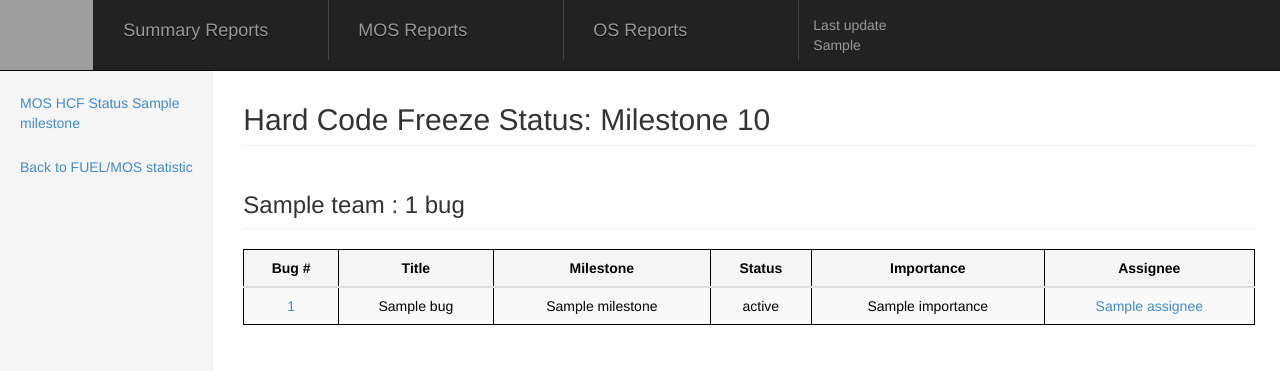
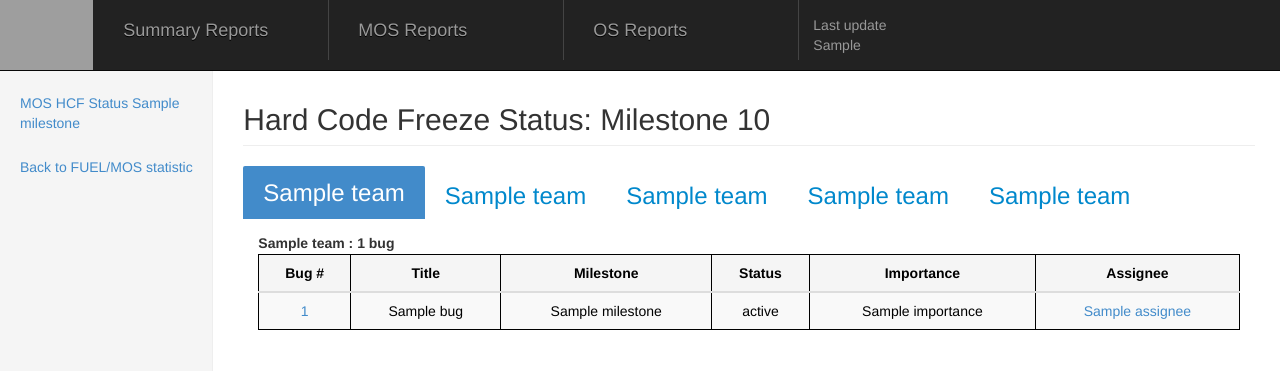
Before and after one commit to Mirantis/launchpad-reports-summary, a Flask app: template launchpad-reporting/templates/code_freeze_report.html in a window 1280 px wide. Shown: the top 371 px of the page. Run offline with Flask 2, Linux system fonts and the light colour scheme; the template is opened without the code that fills it: most values are stand-ins (such as "Sample title", 1, 10 or a date in 2020); parts of the project's set-up code (start-up, migrations or seed data) failed here and were passed over; some libraries are stand-ins or nearby versions; grey boxes are pictures that could not be loaded.

```diff
--- a/launchpad-reporting/collect_assignees.py
+++ b/launchpad-reporting/collect_assignees.py
@@ -5,9 +5,11 @@ import json
 import pymongo
 import os
 
+from db import db
+
 from launchpad.lpdata import LaunchpadData
 
-lpdata = LaunchpadData()
+lpdata = LaunchpadData(db=db)
 connection = pymongo.Connection()
 db = connection["assignees"]
 
--- a/launchpad-reporting/data.json
+++ b/launchpad-reporting/data.json
@@ -30,6 +30,7 @@
         "6.0": "66307"
     },
     "murano": {
+        "2015.1": "68454",
         "2014.2.1": "68074",
         "kilo-1": "67982",
         "kilo-2": "68076",
--- a/launchpad-reporting/main.py
+++ b/launchpad-reporting/main.py
@@ -170,8 +170,8 @@ def bug_trends(project_name, milestone_name):
 
 @app.route('/project/code_freeze_report/<milestone_name>/')
 def code_freeze_report(milestone_name):
-    milestones = db.milestones.find_one()["Milestone"]
-    teams = ["Fuel", "Partners", "mos-linux", "mos-openstack"]
+    milestones = db.bugs.milestones.find_one()["Milestone"]
+    teams = ["Fuel", "Partners", "mos-linux", "mos-openstack", "Unknown"]
     exclude_tags = ["devops", "docs", "fuel-devops", "experimental"]
 
     if milestone_name == "5.1.1":
@@ -265,8 +265,7 @@ def statistic_for_project_by_milestone(project_name, milestone_name):
 
 @app.route('/project/fuelplusmos/<milestone_name>/')
 def fuel_plus_mos_overview(milestone_name):
-
-    milestones = db.milestones.find_one()["Milestone"]
+    milestones = db.bugs.milestones.find_one()["Milestone"]
 
     subprojects = list(db.subprs)
     page_statistic = dict.fromkeys(subprojects)
--- a/launchpad-reporting/static/dashboard.css
+++ b/launchpad-reporting/static/dashboard.css
@@ -298,3 +298,74 @@ div.clock {
 	-webkit-border-radius: 0 0 3px 3px;
 	border-radius: 0 0 3px 3px;
 	}
+
+/*
+  Tabs
+  */
+
+.tabs input[type=radio] {
+    position: absolute;
+    top: -9999px;
+    left: -9999px;
+}
+
+.tabs {
+    float: none;
+    list-style: none;
+    position: relative;
+    padding: 0;
+
+}
+
+.tabs li {
+    float: left;
+}
+
+.tabs label {
+    display: block;
+    padding: 10px 20px;
+    border-radius: 2px 2px 0 0;
+    color: #08C;
+    font-size: 24px;
+    font-weight: normal;
+    background: rgba(255,255,255,0.2);
+    cursor: pointer;
+    position: relative;
+    top: 3px;
+    -webkit-transition: all 0.2s ease-in-out;
+    -moz-transition: all 0.2s ease-in-out;
+    -o-transition: all 0.2s ease-in-out;
+    transition: all 0.2s ease-in-out;
+}
+
+.tabs label:hover {
+    background: rgba(255,255,255,0.5);
+    top: 0;
+}
+
+[id^=tab]:checked + label {
+    background: #428bca;
+    color: white;
+    top: 0;
+}
+
+[id^=tab]:checked ~ [id^=tab-content] {
+    display: block;
+}
+
+.tab-content {
+    z-index: 2;
+    display: none;
+    text-align: left;
+    width: 100%;
+    font-size: 14px;
+    line-height: 140%;
+    padding-top: 10px;
+    background: white;
+    padding: 15px;
+
+    position: absolute;
+    top: 53px;
+    left: 0;
+    box-sizing: border-box;
+}
--- a/launchpad-reporting/templates/code_freeze_report.html
+++ b/launchpad-reporting/templates/code_freeze_report.html
@@ -24,10 +24,19 @@
     </ul>
 </div>
 
-{% for team in teams %}
-
-        <h3 class="page-header"><br>{{team}} : {{bugs[team]["count"]}} {% if bugs[team]["count"] == 1%}bug{%else%}bugs{%endif%}</h3>
-        <table class="sortable table table-striped" id="hcf_{{ team }}_table">
+<ul class="tabs">
+    {% for i in range(5) %}
+    <li>
+        {% if i==0 %}
+            <input type="radio" checked name="tabs" id="tab{{i}}">
+        {%else%}
+            <input type="radio" name="tabs" id="tab{{i}}">
+        {%endif%}
+        <label for="tab{{i}}">{{ teams[i] }}</label>
+        <div id="tab-content{{i}}" class="tab-content animated fadeIn">
+            <b>{{teams[i]}} : {{bugs[teams[i]]["count"]}} {% if bugs[teams[i]]["count"] == 1%}bug{%else%}bugs{%endif%}</b>
+                <br>
+                <table class="sortable table table-striped" id="hcf_Fuel_table">
                     <thead>
                         <tr>
                             <th>Bug #</th>
@@ -40,7 +49,7 @@
                     </thead>
                     <tbody>
 
-            {% for b in bugs[team]["bugs"] %}
+                    {% for b in bugs[teams[i]]["bugs"] %}
                     <tr class="bug_row" id="{{ b.id }}">
                         <td><a href="{{ b.web_link }}">{{ b.id }}</a></td>
                         <td>{{ b.title }}</td>
@@ -52,6 +61,9 @@
                     {% endfor %}
                   </tbody>
                 </table>
+        </div>
+    </li>
     {% endfor %}
+</ul>
 
 {% endblock %}
--- a/launchpad-reporting/templates/layout.html
+++ b/launchpad-reporting/templates/layout.html
@@ -34,6 +34,19 @@
             $(document).ready(function(){
                 $("table.sortable").tablesorter();
             });
+        </script>
+        <script>$(document).ready(function() {
+                      $('ul.tabs').each(function() {
+                        $(this).find('li').each(function(i) {
+                          $(this).click(function() {
+                            $(this).addClass('active').siblings().removeClass('active');
+                            var p = $(this).parents('div.tabs_container');
+                            p.find('div.tab_container').hide();
+                            p.find('div.tab_container:eq(' + i + ')').show();
+                          });
+                        });
+                      });
+                    })
         </script>
 
   </head>
```
Also changed, not shown: launchpad-reporting/launchpad/lpdata.py (+29 -15 lines), launchpad-reporting/syncdb.py (+64 -15 lines). Lines whose indentation alone changed are shown as unchanged.
